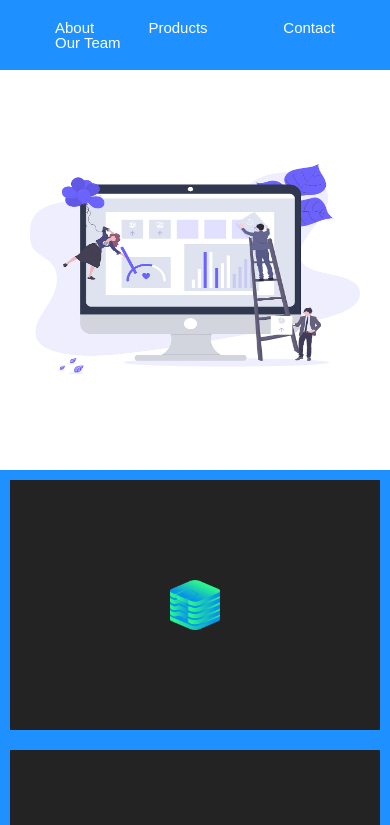
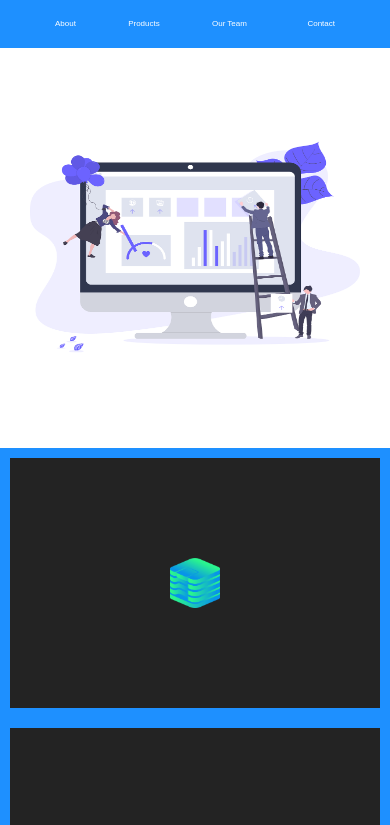
Before and after one commit to ahmadajlouni3/websites, a plain HTML site: page index.html in a window 390 px wide. Shown: the top 825 px of the page. Drawn offline with Linux system fonts and the light colour scheme.

Commit message:
Add files via upload

```diff
--- a/style.css
+++ b/style.css
@@ -87,7 +87,7 @@ body{
 
 @media only screen and (max-width:998px){
     .green{
-        font-size:10px;
+        font-size:13px;
     }
     .blue{
         display:grid;
@@ -99,7 +99,7 @@ body{
 }
 @media only screen and (max-width:660px){
     .green{
-        font-size:15px;
+        font-size:8px;
     }
     .blue{
         display:grid;
```
